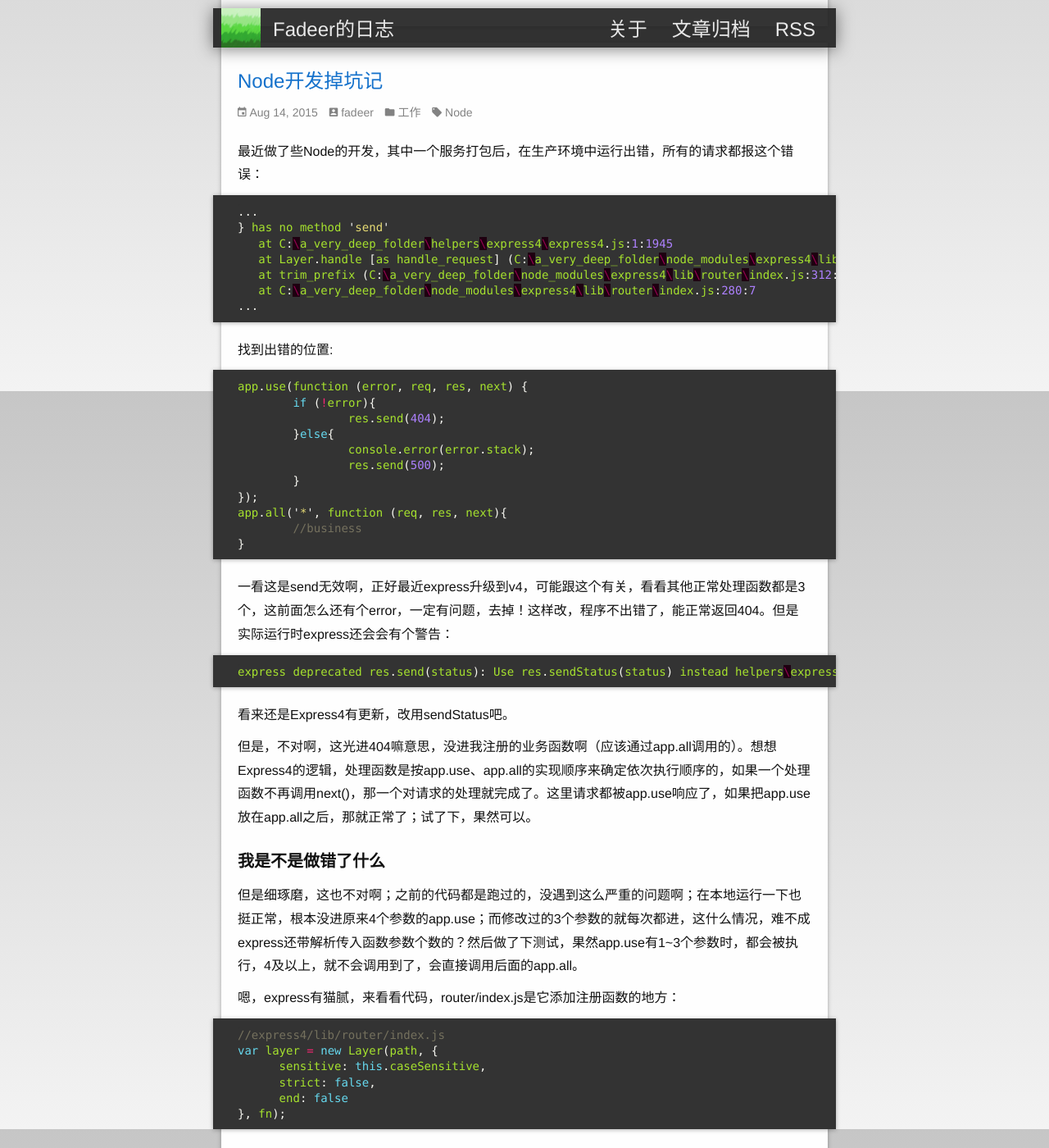
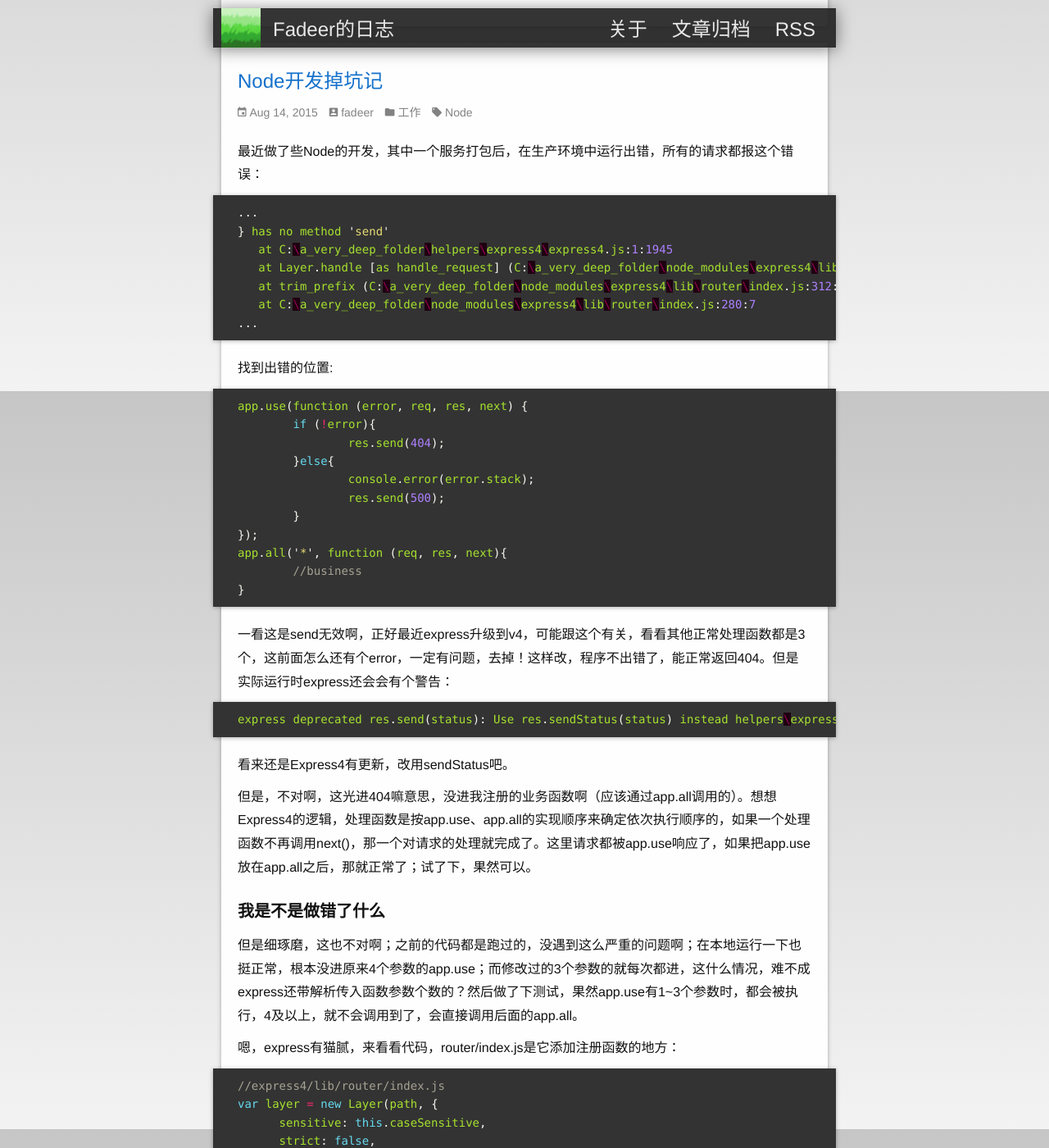
Before and after one commit to fadeer/fadeer.github.io, a Jekyll site: the page built from index.html, in a window 1280 px wide and 1400 px high, scrolled down 1323 px. Shown: the whole window at 82% size. Built offline with Jekyll 4.4.1, drawn with Linux system fonts in a browser that asks for light colours.

Commit message:
update style

```diff
--- a/_sass/_base.scss
+++ b/_sass/_base.scss
@@ -171,10 +171,9 @@
  */
 pre,
 code {
-    font-family: $font-default;
+    font-family: $font-mono;
     padding: 1px 4px;
-    margin: 0 4px;
-    color: $code-color;
+    margin: 0 2px;
     border-radius: 3px;
     background-color: $code-color-bgl;
 
@@ -191,7 +190,7 @@
 }
 
 pre {
-    line-height: 1.2;
+    line-height: 1.4;
     padding: 10px ($spacing-lr * 3 / 2);
     margin: 5px 0 0;
     overflow-x: auto;
@@ -200,8 +199,8 @@
     background-color: $code-color-bg;
 
     > code {
+        font-family: $font-mono;
         font-size: $small-font-size;
-        font-family: $font-mono;
         color: $code-color;
     	background-color: $code-color-bg;
         border: 0;
--- a/_sass/_syntax-highlighting.scss
+++ b/_sass/_syntax-highlighting.scss
@@ -7,12 +7,15 @@
 .highlight .n { color: #f8f8f2 } /* Name */
 .highlight .o { color: #f92672 } /* Operator */
 .highlight .p { color: #f8f8f2 } /* Punctuation */
-.highlight .cm { color: #75715e } /* Comment.Multiline */
-.highlight .cp { color: #75715e } /* Comment.Preproc */
-.highlight .c1 { color: #75715e } /* Comment.Single */
-.highlight .cs { color: #75715e } /* Comment.Special */
+.highlight .cm { color: #A6A393 } /* Comment.Multiline */
+.highlight .cp { color: #A6A393 } /* Comment.Preproc */
+.highlight .c1 { color: #A6A393 } /* Comment.Single */
+.highlight .cs { color: #A6A393 } /* Comment.Special */
+.highlight .gd { color: #f92672 } /* Generic.Deleted */
 .highlight .ge { font-style: italic } /* Generic.Emph */
+.highlight .gi { color: #a6e22e } /* Generic.Inserted */
 .highlight .gs { font-weight: bold } /* Generic.Strong */
+.highlight .gu { color: #A6A393 } /* Generic.Subheading */
 .highlight .kc { color: #66d9ef } /* Keyword.Constant */
 .highlight .kd { color: #66d9ef } /* Keyword.Declaration */
 .highlight .kn { color: #f92672 } /* Keyword.Namespace */
@@ -38,6 +41,7 @@
 .highlight .nv { color: #f8f8f2 } /* Name.Variable */
 .highlight .ow { color: #f92672 } /* Operator.Word */
 .highlight .w { color: #f8f8f2 } /* Text.Whitespace */
+.highlight .mb { color: #ae81ff } /* Literal.Number.Bin */
 .highlight .mf { color: #ae81ff } /* Literal.Number.Float */
 .highlight .mh { color: #ae81ff } /* Literal.Number.Hex */
 .highlight .mi { color: #ae81ff } /* Literal.Number.Integer */
--- a/css/main.scss
+++ b/css/main.scss
@@ -29,9 +29,9 @@
 $bg-color-b: #f3f3f3;
 $brand-color:      #1471CB; //#2880d5;
 
-$code-color:	#f2f2f2;
+$code-color:	#eee;
 $code-color-bg: #333;
-$code-color-bgl: #777;
+$code-color-bgl: #DDD;
 
 $grey-color:       #828282;
 $grey-color-light: lighten($grey-color, 40%);
```
